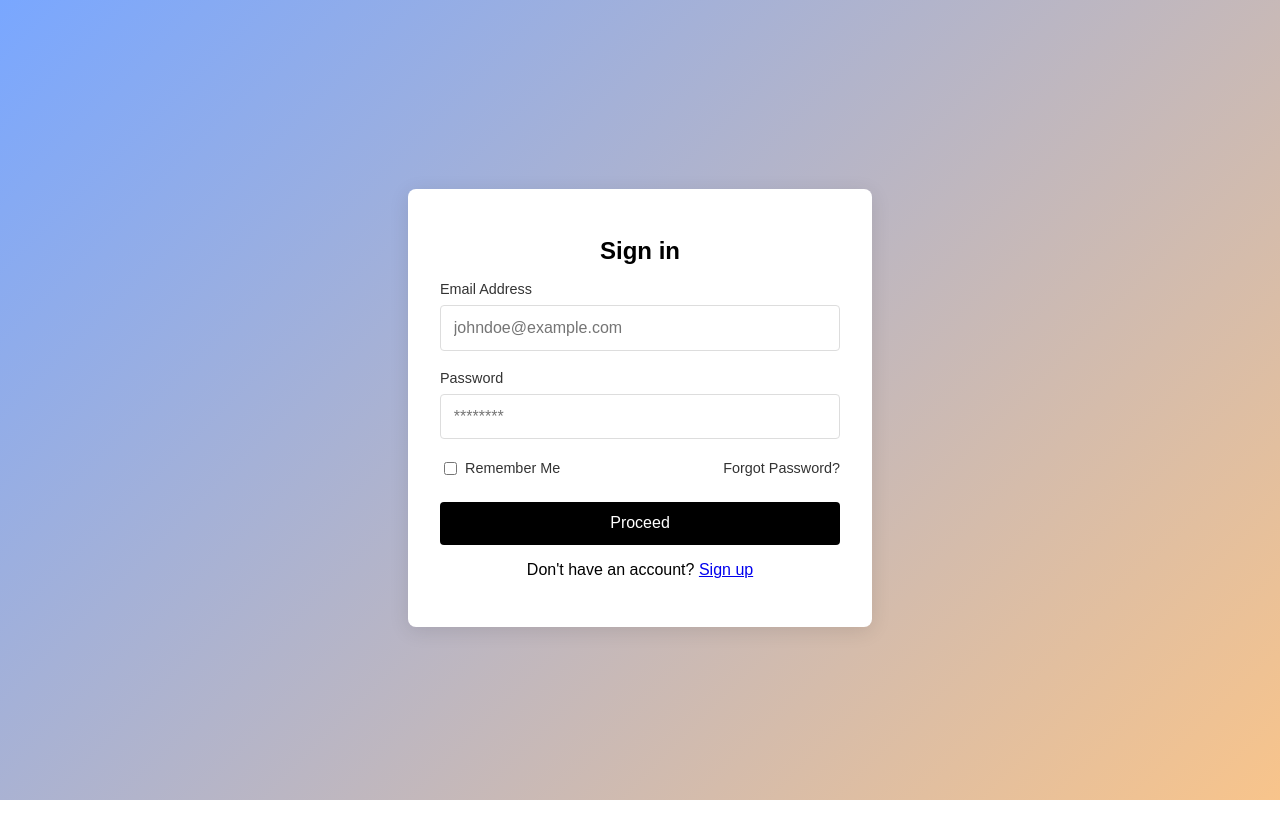
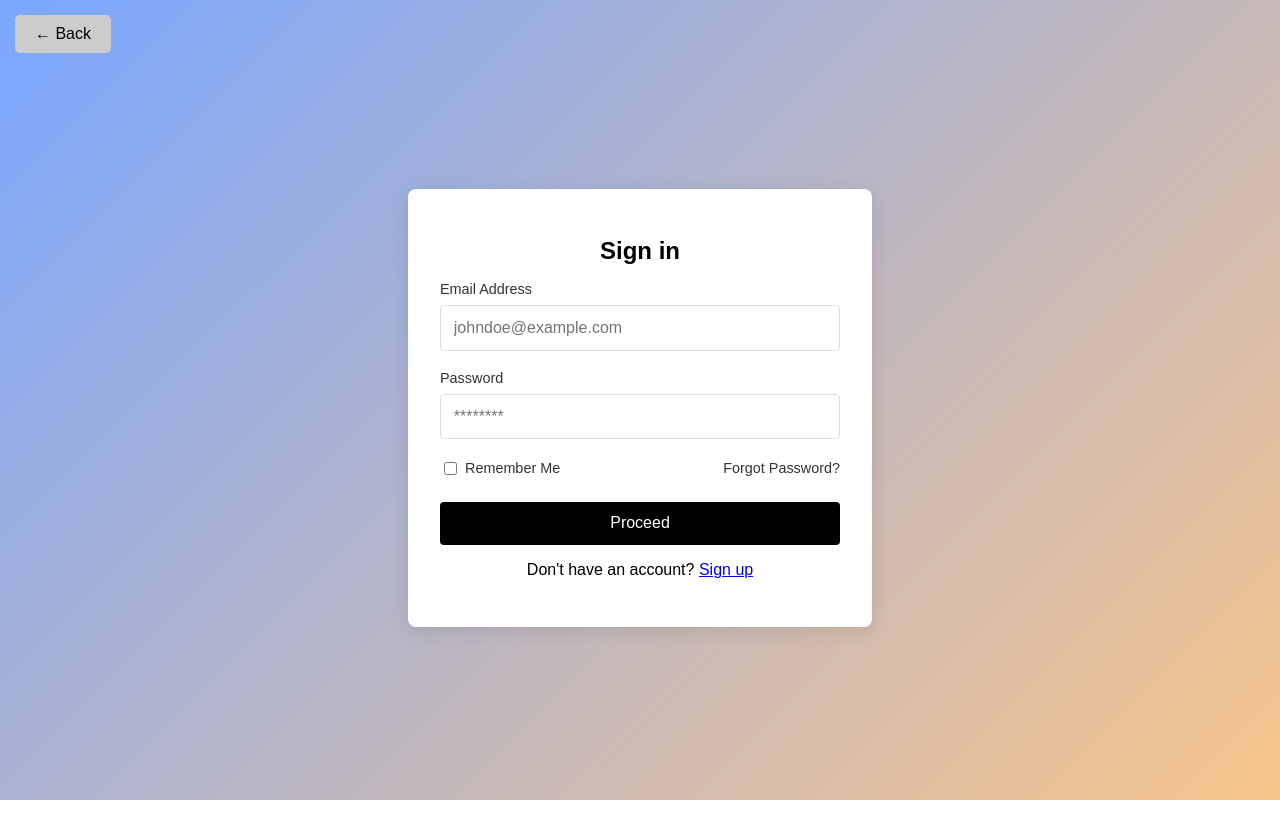
Before and after one commit to Ashokkumar002/Research_app, a React (Create React App) app in the folder frontend/: page /sign-in in a window 1280 px wide. Built offline with nearby package versions, Linux system fonts and the light colour scheme.

Commit message:
signin form fixed

```diff
--- a/frontend/src/Pages/Signin/SignInForm.css
+++ b/frontend/src/Pages/Signin/SignInForm.css
@@ -9,6 +9,24 @@
     z-index: -1;
   }
 
+   /* Position the Back button at the top left corner */
+.back-button {
+  position: absolute;
+  top: 15px;
+  left: 15px;
+  padding: 10px 20px;
+  background-color: #cccccc;
+  color: #000;
+  border: none;
+  border-radius: 5px;
+  cursor: pointer;
+  font-size: 1rem;
+  z-index: 10; /* Ensure it's above other elements */
+}
+
+.back-button:hover {
+  background-color: #bbbbbb;
+}
   /* Container for the Form */
   .signin-container {
     display: flex;
--- a/frontend/src/Pages/Signin/SignInForm.jsx
+++ b/frontend/src/Pages/Signin/SignInForm.jsx
@@ -8,6 +8,15 @@ const SignInForm = () => {
   return (
     <div className="signin-container">
       <div className="background"></div>
+
+      {/* Back Button */}
+      <button
+        className="back-button"
+        onClick={() => navigate(-1)} // Go back to the previous page
+      >
+        &larr; Back
+      </button>
+
       <div className="form-container">
         <h1 className="form-title">Sign in</h1>
         <form>
@@ -46,10 +55,7 @@ const SignInForm = () => {
         </form>
         <p className="signup-prompt">
           Don't have an account?{' '}
-          <a href='/SignUpForm'
-            className="signup-link"
-
-          >
+          <a href="/SignUpForm" className="signup-link">
             Sign up
           </a>
         </p>
--- a/frontend/src/Pages/Signup/SignupForm.css
+++ b/frontend/src/Pages/Signup/SignupForm.css
@@ -8,7 +8,24 @@
     background: linear-gradient(135deg, #79a7ff, #f8c48b);
     z-index: -1;
   }
+  /* Position the Back button at the top left corner */
+.back-button {
+  position: absolute;
+  top: 15px;
+  left: 15px;
+  padding: 10px 20px;
+  background-color: #cccccc;
+  color: #000;
+  border: none;
+  border-radius: 5px;
+  cursor: pointer;
+  font-size: 1rem;
+  z-index: 10; /* Ensure it's above other elements */
+}
 
+.back-button:hover {
+  background-color: #bbbbbb;
+}
   /* Container for the Form */
   .signup-container {
     display: flex;
--- a/frontend/src/Pages/Signup/SignupForm.jsx
+++ b/frontend/src/Pages/Signup/SignupForm.jsx
@@ -7,6 +7,15 @@ const SignupForm = () => {
   return (
     <div className="signup-container">
       <div className="background"></div>
+
+      {/* Back Button */}
+      <button
+        className="back-button"
+        onClick={() => navigate(-1)} // Navigate to the previous page
+      >
+        &larr; Back
+      </button>
+
       <div className="form-container">
         <h1 className="form-title">Sign up</h1>
         <form>
@@ -39,7 +48,8 @@ const SignupForm = () => {
               placeholder="1234567890"
               maxLength="15" // Limit the maximum length
               pattern="[0-9]+" // Allow only numeric values
-              title="Please enter a valid mobile number with digits only"required
+              title="Please enter a valid mobile number with digits only"
+              required
             />
           </div>
           <div className="form-group">
@@ -67,10 +77,13 @@ const SignupForm = () => {
             Create an Account
           </button>
         </form>
+        <p className="signup-prompt">
+          Already have an account?{' '}
+          <a href="/SignInForm" className="signin-link">
+            Sign in
+          </a>
+        </p>
       </div>
-      <button className="sign-in-button" onClick={() => navigate('/signInForm')}>
-        Sign In
-      </button>
     </div>
   );
 };
```
